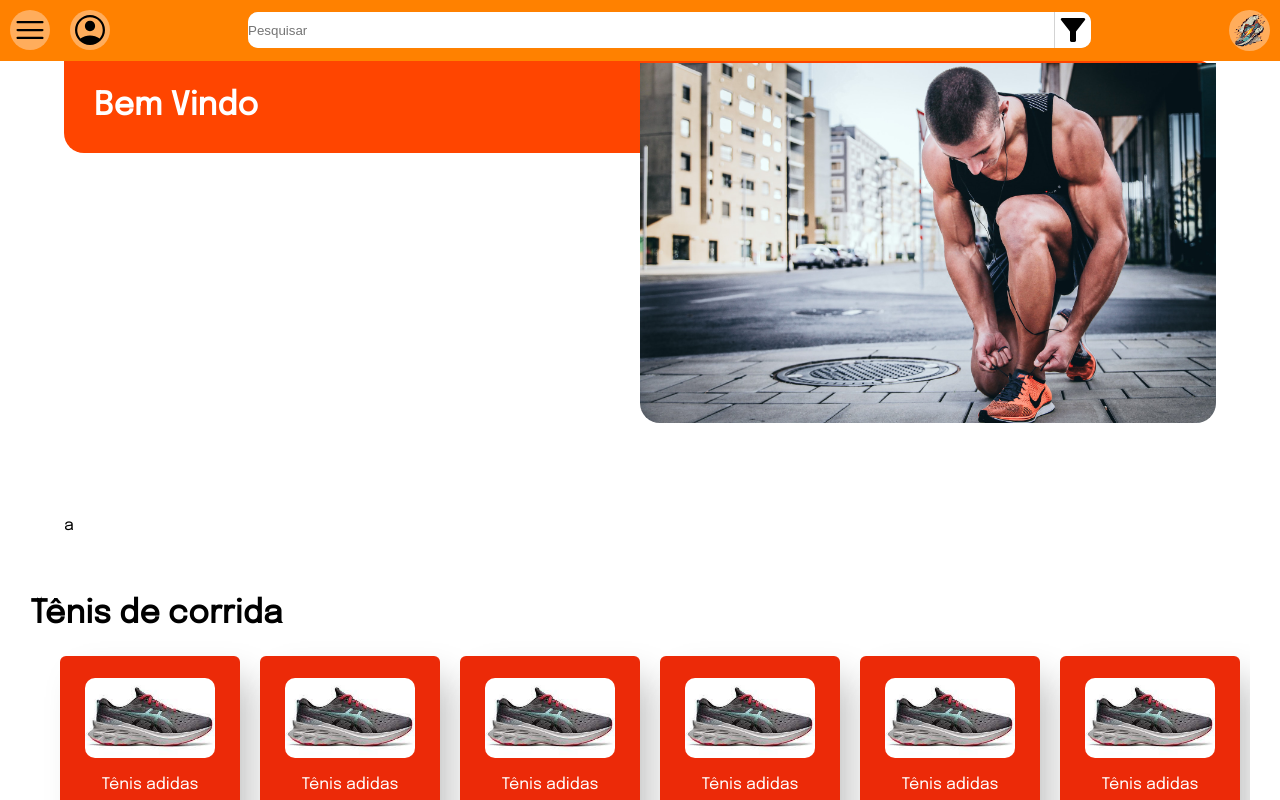
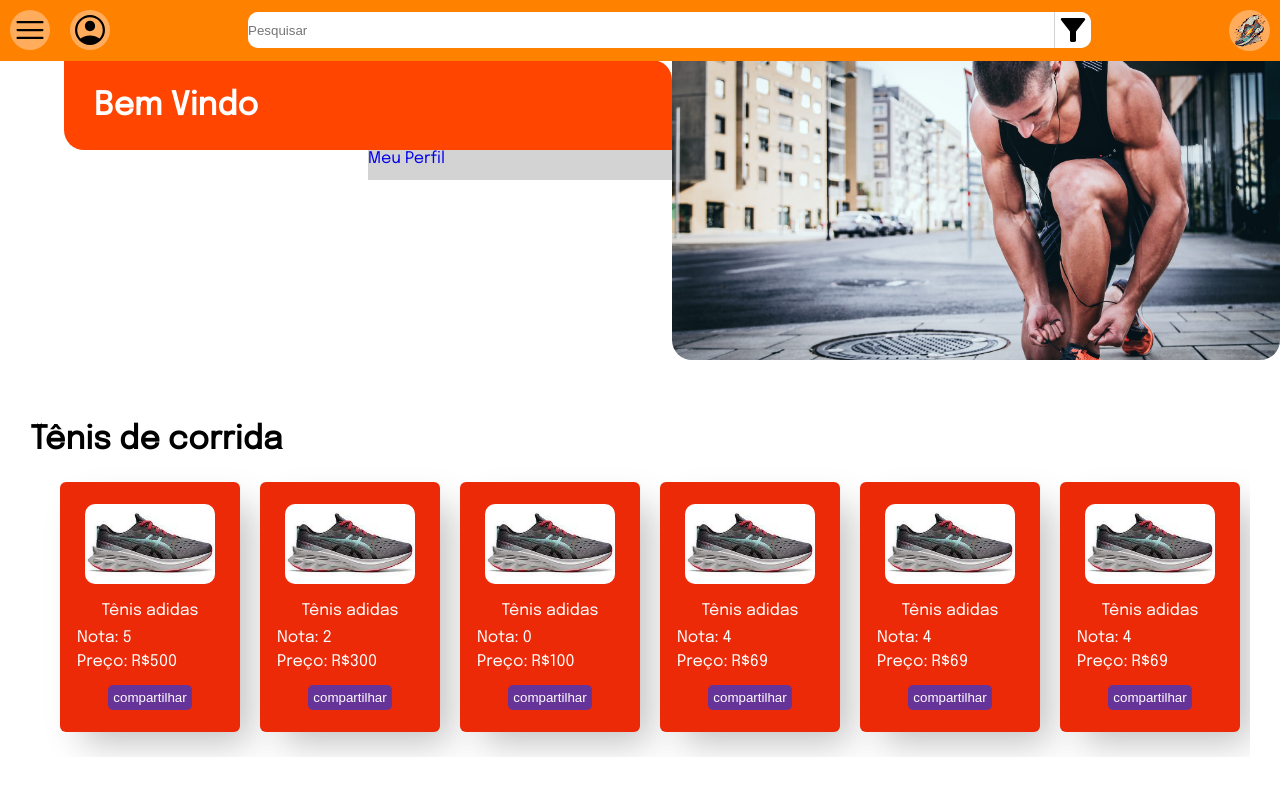
Before and after one commit to BluF0x/TCC, a React (Vite) app: page / in a window 1280 px wide. Shown: the top 800 px of the page. Built offline with nearby package versions, Linux system fonts and the light colour scheme.

Commit message:
ajustes no menu principal

```diff
--- a/src/Login/Login.jsx
+++ b/src/Login/Login.jsx
@@ -69,6 +69,7 @@ export function Login() {
         </form>
         )
     }
+
     function CadastrarForm() {
         return (
             <form className="login-form">
--- a/src/componentes/SelectTenis/SelectTenis.jsx
+++ b/src/componentes/SelectTenis/SelectTenis.jsx
@@ -2,11 +2,16 @@ import React from "react";
 import "./select-tenis.css"
 
 function SelectTenis(props) {
+    function handleScroll(e) {
+        console.log("scroll")
+        console.log(e.currentTarget);
+
+    }
 
     return(
         <div className="select-container">
             <h1>{props.titulo}</h1>
-            <div className="cards">
+            <div className="cards" onScroll={handleScroll}>
                 {props.children}
             </div>
         </div>
--- a/src/componentes/TelaBemVindo/TelaBemVindo.jsx
+++ b/src/componentes/TelaBemVindo/TelaBemVindo.jsx
@@ -1,4 +1,5 @@
 import React from "react"
+import {Link} from "react-router-dom"
 import homen from "../../assets/imgs/homen.jpg"
 import "../../index.css"
 import "./menu-bem-vindo.css"
@@ -7,15 +8,17 @@ import "./menu-bem-vindo.css"
 function TelaBemVindo() {
     return (
         <div className="container-bem-vindo">
-            <span>
-                <h1 className="titulo">Bem Vindo</h1>
+            <h1 className="titulo">Bem Vindo</h1>
+            <div className="img">
+                <img src={homen} id="img-tela"></img>
+            </div>
+            <div className="menus">
                 <div>
-                    <img src={homen} id="img-tela"></img>
+                    <Link>
+                        Meu Perfil
+                    </Link>
                 </div>
-                <div className="menus">
-                    a
-                </div>
-            </span>
+            </div>
         </div>
     )
 }
--- a/src/componentes/TelaBemVindo/menu-bem-vindo.css
+++ b/src/componentes/TelaBemVindo/menu-bem-vindo.css
@@ -1,16 +1,19 @@
 
 .container-bem-vindo {
-    /* border: solid black 2px; */
-    height: 100%;
-    width: 90vw;
     margin: 5vw;
+    margin-right: 0;
     margin-top: 0;
-    overflow: hidden;
     max-height: 60vh;
-    /* display: flex; */
+    display: grid;
+    grid-template-columns: repeat(4, 1fr);
+    grid-template-rows: repeat(10, 30px);
 }
 
 .titulo {
+    grid-column-start: 1;
+    grid-column-end: 3;
+    grid-row-start: 1;
+    grid-row-end: 4;
     background-color: orangered;
     margin: 0;
     padding: 30px;
@@ -18,11 +21,23 @@
     border-radius: 0px 20px;
     color: white;
 }
+.img{
+
+    grid-column-start: 3;
+    grid-column-end: 5;
+    grid-row-start: 1;
+    grid-row-end: 11;
+}
 
 #img-tela {
-    transform: translate(100%, -25%) ;
-    width: 50%;
-    height: 50%;
     border-radius: 0px 0px 20px 20px;
     object-fit: cover;
+    width: 100%;
+    height: 300px;
 }
+
+.menus {
+    background-color: lightgray;
+    grid-column-start: 2;
+    grid-column-end: 3;
+}
```
Also changed, not shown: src/TelaUsuario/tela-usuario.css (added).
